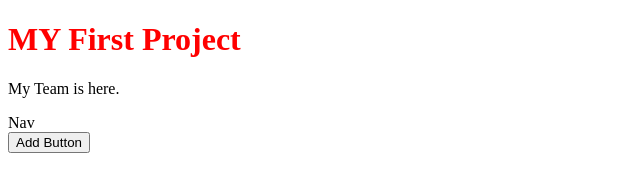
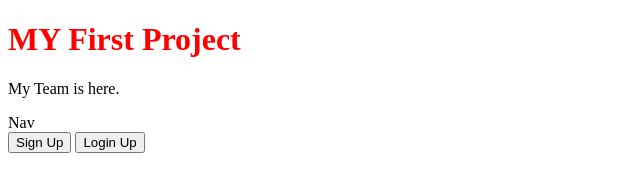
Before and after one commit to RanaAsimAli/My-Proj, a plain HTML site: page index.html in a window 1280 px wide. Shown: the whole page, without its empty margins (0-640 px from the left). Drawn offline with Linux system fonts and the light colour scheme.

Commit message:
Add Button Signup and Login

```diff
--- a/index.html
+++ b/index.html
@@ -10,6 +10,6 @@
     <h1>MY First Project</h1>
     <p>My Team is here.</p>
     <nav>Nav</nav>
-    <button>Add Button</button>
-
+    <button>Sign Up</button>
+    <button>Login Up</button>
 </body>
```
